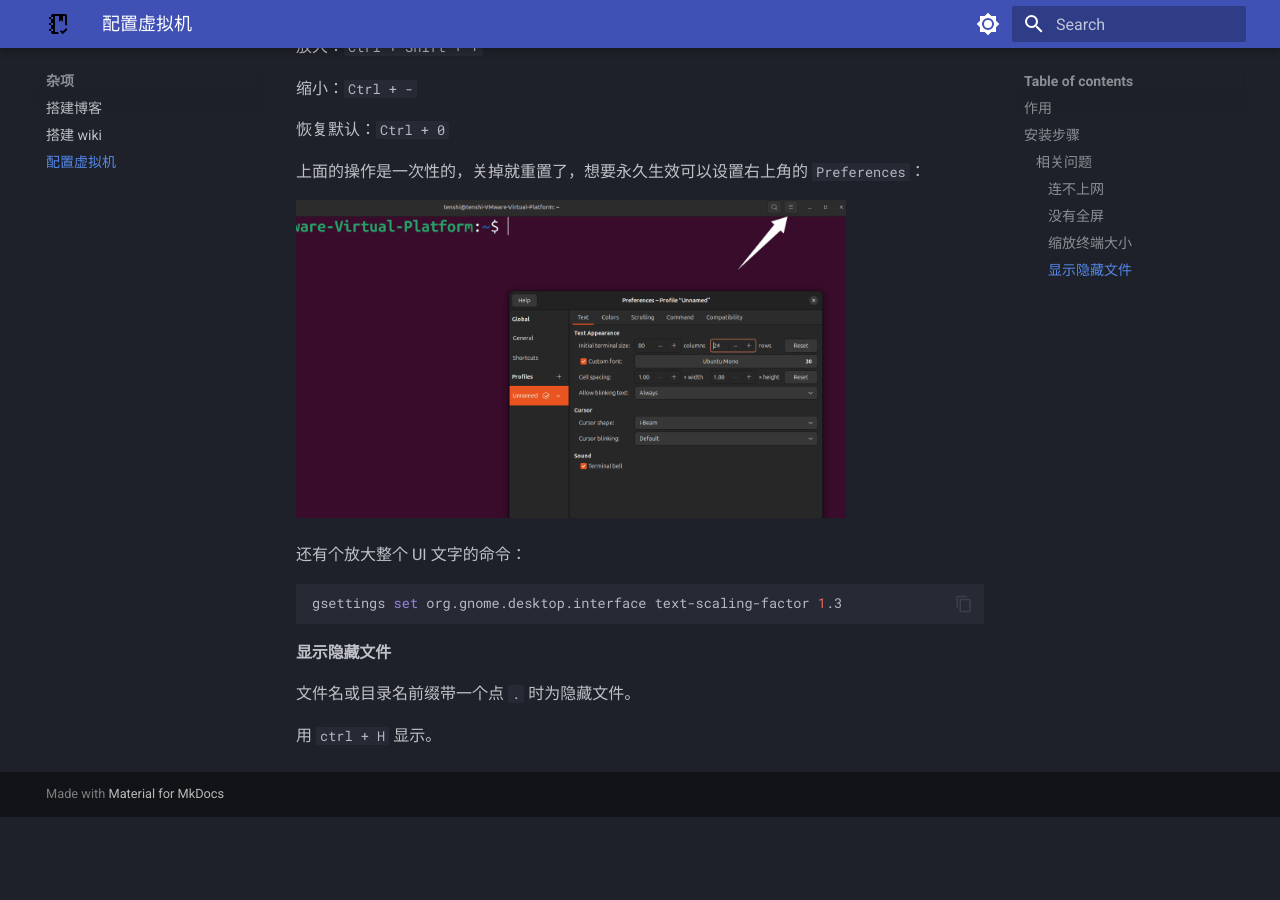
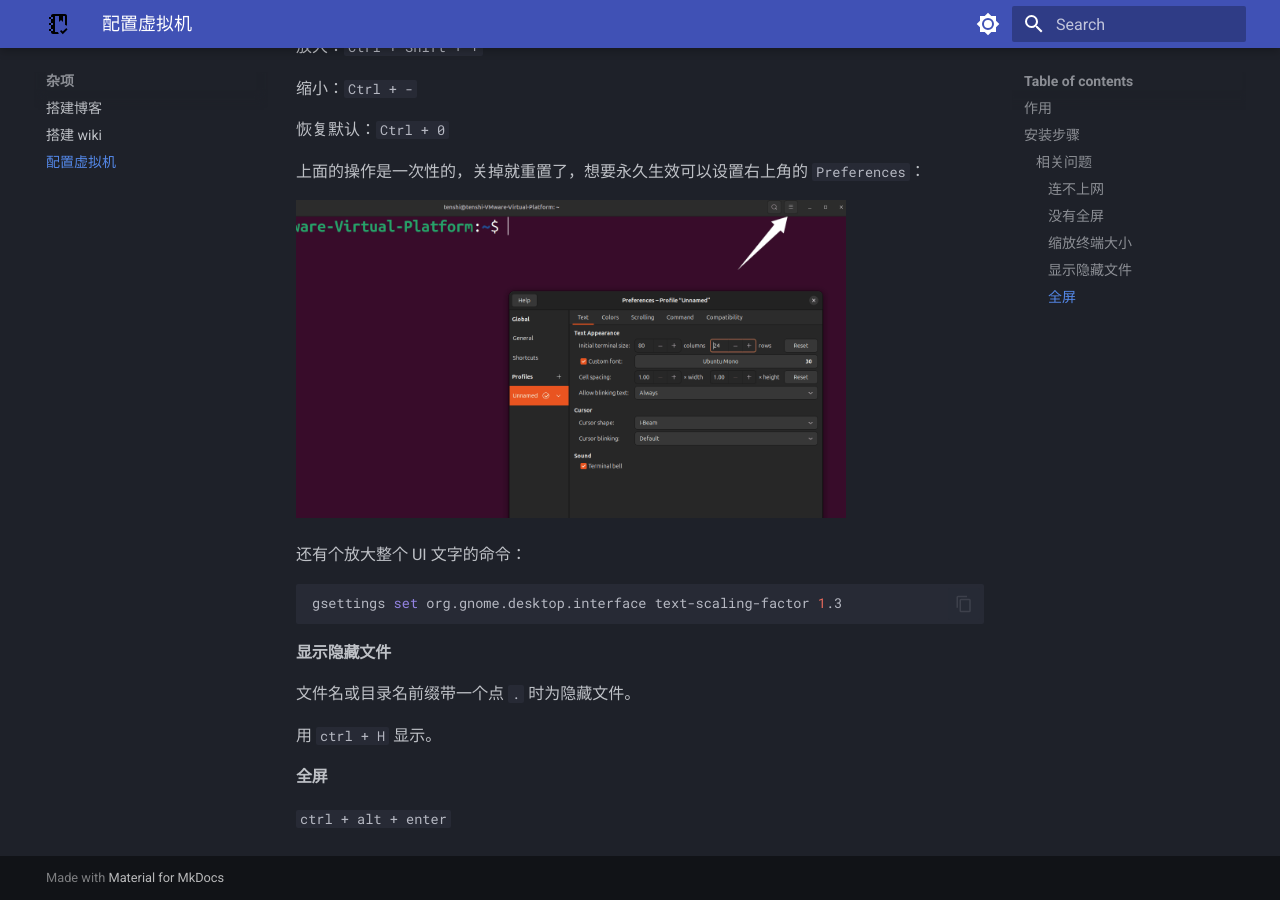
Before and after one commit to Tenshi0x0/CS-learning, an MkDocs documentation site: the page built from docs/src/Miscellaneous/Setting_up_VMware.md, in a window 1280 px wide and 900 px high, scrolled down 1026 px. Built offline with MkDocs 1.6.1 and Material for MkDocs 9.7.7, drawn with Linux system fonts in a browser that asks for light colours; before the commit the page ends 1843 px from its top, so only the background shows below that.

Commit message:
upd set up wiki

```diff
--- a/docs/src/Miscellaneous/Setting_up_VMware.md
+++ b/docs/src/Miscellaneous/Setting_up_VMware.md
@@ -57,3 +57,7 @@ gsettings set org.gnome.desktop.interface text-scaling-factor 1.3
 文件名或目录名前缀带一个点 `.` 时为隐藏文件。
 
 用 `ctrl + H` 显示。
+
+#### 全屏
+
+`ctrl + alt + enter`
```
